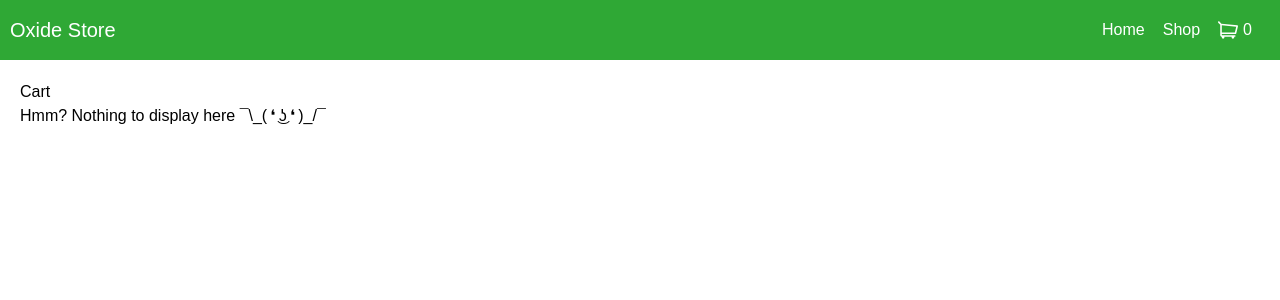
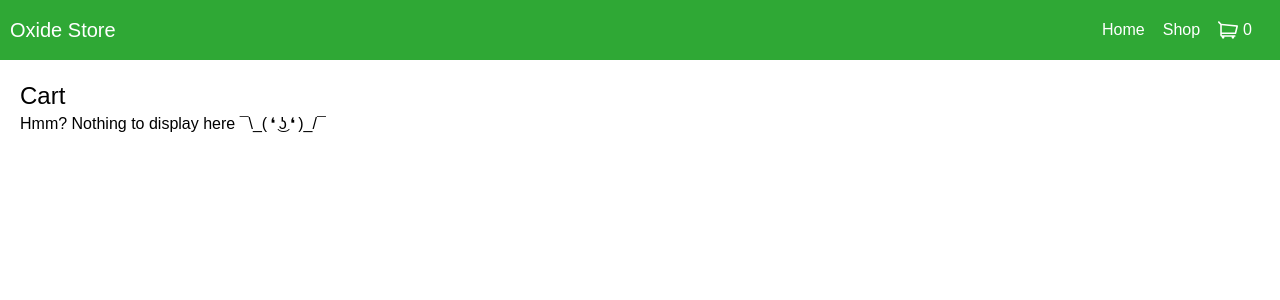
Before and after one commit to Sudidal/shopping-cart, a React (Vite) app: page /cart in a window 1280 px wide. Shown: the top 300 px of the page. Built offline with nearby package versions, Linux system fonts and the light colour scheme.

Commit message:
some style fixes

```diff
--- a/src/components/cart/cart.jsx
+++ b/src/components/cart/cart.jsx
@@ -31,7 +31,7 @@ function Cart() {
   return (
     <>
       <div className="menu">
-        <h2>Cart</h2>
+        <h2 className="primary-text text-2xl">Cart</h2>
         {loading && <p>Loading...</p>}
         {error && <p>An error has occured, {error}</p>}
         {!loading && !error && <ProductsContainer products={products} />}
--- a/src/components/home/home.jsx
+++ b/src/components/home/home.jsx
@@ -5,7 +5,7 @@ function Home() {
 
   return (
     <div className="flex flex-col">
-      <h2>Home</h2>
+      <h2 className="primary-text text-2xl">Home</h2>
       <div className="flex items-center justify-around p-20">
         <div className="w-1/2">
           <p className="primary-text text-[20px] font-semibold">
--- a/src/components/productPopup/productPopup.jsx
+++ b/src/components/productPopup/productPopup.jsx
@@ -36,7 +36,7 @@ function ProductPopup() {
   }, [id]);
 
   return (
-    <dialog className="animate-popup text-white w-[70%] h-[80%] bg-primary-white dark:bg-primary-dark rounded-2xl" ref={dialogRef}>
+    <dialog className="animate-popup backdrop:bg-black/50 text-white w-[70%] h-[80%] bg-primary-white dark:bg-primary-dark rounded-2xl" ref={dialogRef}>
       <div className="flex flex-col gap-[30px]">
         {loading && <h1>Loading...</h1>}
         {error && <h1>An error has occured, {error}</h1>}
--- a/src/components/shop/shop.jsx
+++ b/src/components/shop/shop.jsx
@@ -25,7 +25,7 @@ function Shop() {
   return (
     <>
       <div className="menu">
-        <h2>Shop</h2>
+        <h1 className="primary-text text-2xl">Shop</h1>
         {loading && <p>Loading...</p>}
         {error && <p>An error has occured: {error}</p>}
         {!loading && !error && <ProductsContainer products={products} />}
```
